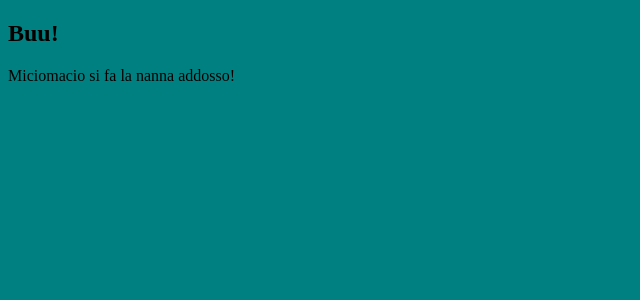
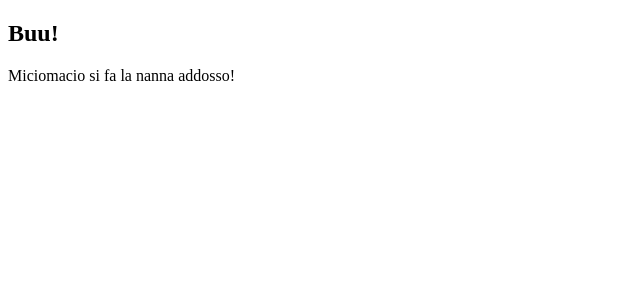
Before and after one commit to endwarfina/miciomacio-e-topotopazio, a Jekyll site: the page built from perdita.md, in a window 1280 px wide. Shown: the top 300 px of the page, without its empty margins (0-640 px from the left). Built offline with Jekyll 4.4.1, drawn with Linux system fonts in a browser that asks for light colours; our own code applies the rules of GitHub Pages for plain Markdown files.

Commit message:
Update main.css

```diff
--- a/static/css/main.css
+++ b/static/css/main.css
@@ -1,3 +1,3 @@
 html {
-  background-color: teal;
+  background-color: B2FFD6;
 }
```
